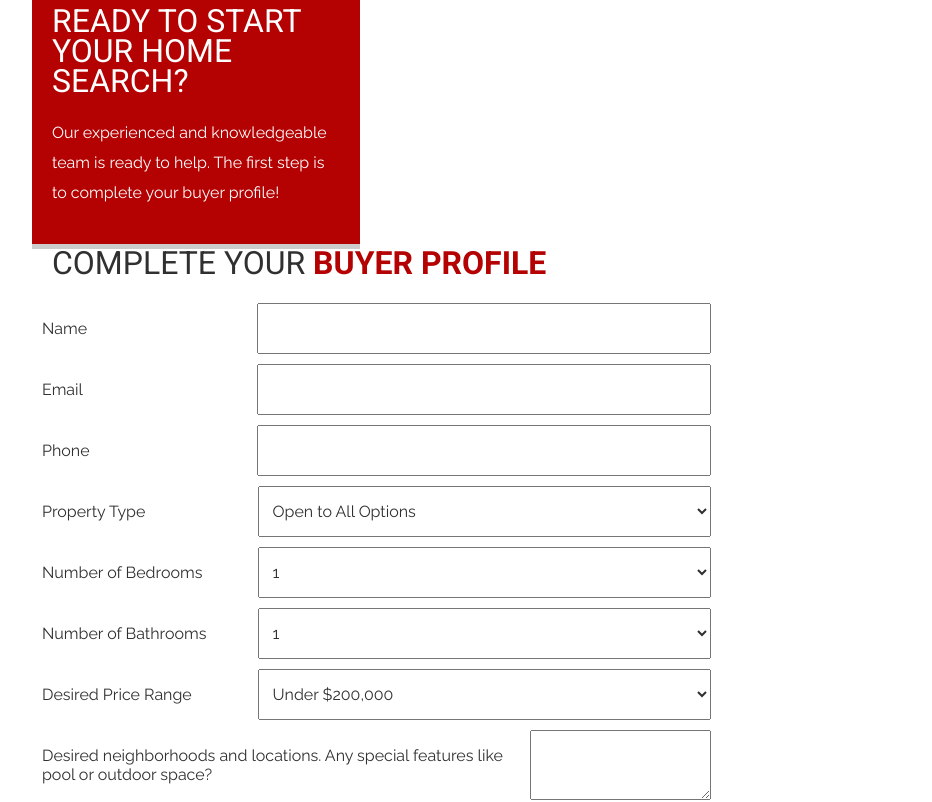
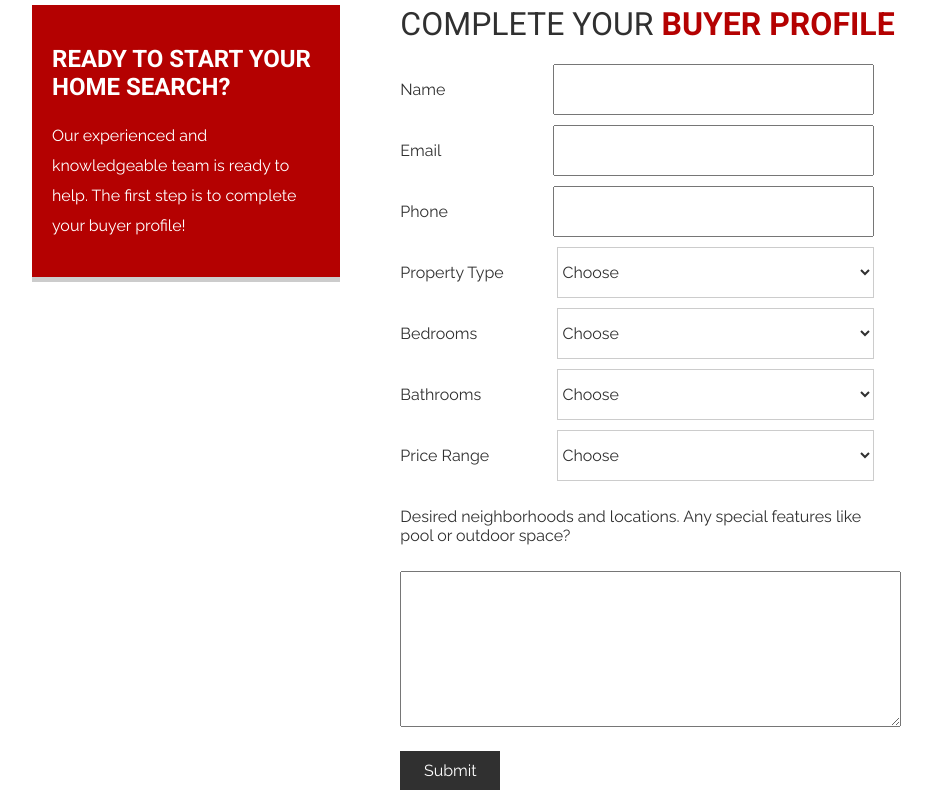
Before and after one commit to sweeneyyy/real-estate-project, a React (Create React App) app in the folder client/: page /buy in a window 1280 px wide. Shown: the part 1980-2782 px from the top of the page, without its empty margins (128-1060 px from the left). Built offline with nearby package versions, Linux system fonts and the light colour scheme.

Commit message:
buyer form select

```diff
--- a/client/src/App.css
+++ b/client/src/App.css
@@ -164,26 +164,29 @@ strong {
 .buyer-profile {
   font-weight: 100;
   margin-top: 0;
-  margin-left: 20px;
 }
 
 /* Form */
 
-/* .buyer-form { */
-  /* margin-left: 30px; */
-  /* display: flex; */
-/* } */
+.buyer-form {
+  margin-left: 60px;
+}
+
+/* .buyer-form textarea {
+  display: block;
+} */
 
 .flex-form {
   display: flex;
+  margin-top: 40px;
   /* flex-direction: column; */
-  align-items: center;
+  /* align-items: center; */
 }
 
 .flex-form label {
   flex: 1;
   display: flex;
-  margin: 10px;
+  margin: 10px 0;
   width: 80%;
 }
 
@@ -192,11 +195,21 @@ strong {
   display: block;
 }
 
-.flex-form label input,
+.flex-form label input {
+  flex: 2;
+  padding: 5px;
+  font-size: 1em;
+  color: var(--font-color);
+  font-family: var(--body-font);
+  font-weight: 400;
+}
+
 .flex-form label select {
   flex: 2;
-  padding: 5px 10px;
   font-size: 1em;
+  background: transparent;
+  border-radius: 0;
+  border: 1px solid var(--light-gray-color);
   color: var(--font-color);
   font-family: var(--body-font);
   font-weight: 400;
@@ -211,6 +224,7 @@ strong {
   color: #fff;
   font-family: var(--body-font);
   width: 100px;
+  display: block;
 }
 
 /* Neighborhoods */
--- a/client/src/realestate/Buy.js
+++ b/client/src/realestate/Buy.js
@@ -2,14 +2,14 @@ import React, { Component } from 'react';
 import PropTypes from 'prop-types';
 import BuyerForm from './BuyerForm.js';
 
-function BuySectionCTA(props) {
-  return (
-    <div className='buy-CTA'>
-      <h1>Ready to Start Your Home Search?</h1>
-      <p>Our experienced and knowledgeable team is ready to help. The first step is to complete your buyer profile!</p>
-    </div>
-  )
-}
+// function BuySectionCTA(props) {
+//   return (
+//     <div className='buy-CTA'>
+//       <h1>Ready to Start Your Home Search?</h1>
+//       <p>Our experienced and knowledgeable team is ready to help. The first step is to complete your buyer profile!</p>
+//     </div>
+//   )
+// }
 
 function BuySectionDivider(props) {
   return (
@@ -91,7 +91,7 @@ class Buy extends Component {
             message={'It\'s Free to Have Us As Your Buyer\'s Agent!'}
           />
           <div className='buy-container'>
-            <BuySectionCTA />
+            {/* <BuySectionCTA /> */}
             <BuyerForm />
           </div>
       </div>
--- a/client/src/realestate/BuyerForm.js
+++ b/client/src/realestate/BuyerForm.js
@@ -4,44 +4,38 @@ class BuyerForm extends Component {
   render() {
     return (
     <div className='flex-form'>
-        <form action="https://formspree.io/sweeneyarnett@gmail.com"
-        method="POST" className='buyer-form'>
-          {/* <div className='flex-form'> */}
+      <div className='buy-CTA'>
+        <h2>Ready to Start Your Home Search?</h2>
+        <p>Our experienced and knowledgeable team is ready to help. The first step is to complete your buyer profile!</p>
+      </div>
+      <form action="https://formspree.io/sweeneyarnett@gmail.com" method="POST" className='buyer-form'>
         <h1 className='buyer-profile'>Complete Your <strong>Buyer Profile</strong></h1>
           <label for='name'>
             <p>Name</p>
-              <input
-                type='text'
-                name='name'
-                required
-              />
+            <input type='text' name='name' required />
           </label>
           <label for='email'>
             <p>Email</p>
-              <input
-                type='email'
-                name='_replyto'
-              />
+            <input type='email' name='_replyto' />
           </label>
           <label for='phone'>
             <p>Phone</p>
-              <input
-                type='tel'
-                name='phone'
-              />
+            <input type='tel' name='phone' />
           </label>
           <label for='propertyType'>
             <p>Property Type</p>
-              <select>
-                <option value='Open to All Options'>Open to All Options</option>
+            <select name='propertyType'>
+              <option value='' selected disabled hidden>Choose</option>
+              <option value='Open to Options'>Open to Options</option>
               <option value='Single Family Home'>Single Family Home</option>
               <option value='Condo/Co-op'>Condo/ Co-op</option>
               <option value='Townhouse'>Townhouse</option>
             </select>
           </label>
-            <label for='numberBedrooms'>
-              <p>Number of Bedrooms</p>
-              <select>
+          <label for='bedrooms'>
+            <p>Bedrooms</p>
+            <select name='bedrooms'>
+              <option value='' selected disabled hidden>Choose</option>
               <option value='1'>1</option>
               <option value='2'>2</option>
               <option value='3'>3</option>
@@ -49,9 +43,10 @@ class BuyerForm extends Component {
               <option value='5+'>5+</option>
             </select>
           </label>
-            <label for='numberBathrooms'>
-              <p>Number of Bathrooms</p>
-              <select>
+          <label for='bathrooms'>
+            <p>Bathrooms</p>
+            <select name='bathrooms'>
+              <option value='' selected disabled hidden>Choose</option>
               <option value='1'>1</option>
               <option value='1.5'>1.5</option>
               <option value='2'>2</option>
@@ -59,9 +54,10 @@ class BuyerForm extends Component {
               <option value='3+'>3+</option>
             </select>
           </label>
-            <label for='numberBathrooms'>
-              <p>Desired Price Range</p>
-              <select>
+          <label for='priceRange'>
+            <p>Price Range</p>
+            <select name='priceRange'>
+              <option value='' selected disabled hidden>Choose</option>
               <option value='Under $200,000'>Under $200,000</option>
               <option value='$200,000 to $250,000'>$200,000 to $250,000</option>
               <option value='$250,000 to $300,000'>$250,000 to $300,000</option>
@@ -79,10 +75,9 @@ class BuyerForm extends Component {
           </label>
           <label for='desiredDetails'>
             <p>Desired neighborhoods and locations. Any special features like pool or outdoor space?</p>
-              <textarea></textarea>
           </label>
+            <textarea name='desiredDetails' rows='10' cols='60'></textarea>
         <input type='submit' value='Submit' />
-          {/* </div> */}
       </form>
     </div>
     )
```
Lines whose indentation alone changed are shown as unchanged.
